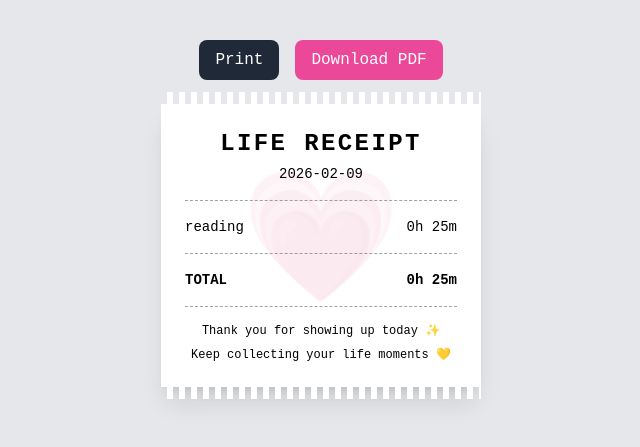
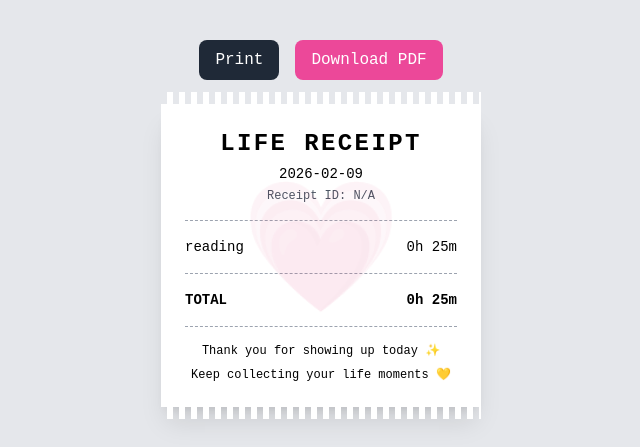
Before and after one commit to siddhiii07/Life-Receipt, a Flask app: page /receipt/2026-02-09 in a window 1280 px wide. Shown: the top 447 px of the page, without its empty margins (319-959 px from the left). Run offline with Flask 3, Linux system fonts and the light colour scheme; a user stored in the database is signed in; data comes from the database, SQL or seed files in the repository; both versions use the stored data as it was before the commit; data that the repository does not hold is empty; parts of the project's set-up code (start-up, migrations or seed data) failed here and were passed over; some libraries are stand-ins or nearby versions.

Commit message:
Implemented persistent receipt ID storage and updated users schema with energy, streak tracking

```diff
--- a/backend/app.py
+++ b/backend/app.py
@@ -45,27 +45,35 @@ def init_db():
     cursor = conn.cursor()
 
     # Users table
+    # Users table
     cursor.execute("""
         CREATE TABLE IF NOT EXISTS users (
-            user_id INTEGER PRIMARY KEY AUTOINCREMENT,
-            name TEXT,
-            email TEXT UNIQUE,
-            password TEXT
+        user_id INTEGER PRIMARY KEY AUTOINCREMENT,
+        name TEXT,
+        email TEXT UNIQUE,
+        password TEXT,
+        energy INTEGER DEFAULT 50,
+        streak INTEGER DEFAULT 0,
+        last_activity_date TEXT,
+        xp INTEGER DEFAULT 0,
+        level INTEGER DEFAULT 1
         )
     """)
 
     # Activities table
     cursor.execute("""
         CREATE TABLE IF NOT EXISTS activities (
-            activity_id INTEGER PRIMARY KEY AUTOINCREMENT,
-            activity_name TEXT,
-            category TEXT,
-            duration REAL,
-            date TEXT,
-            mood TEXT,
-            goal TEXT,
-            notes TEXT,
-            prediction TEXT
+        activity_id INTEGER PRIMARY KEY AUTOINCREMENT,
+        user_id INTEGER,
+        activity_name TEXT,
+        category TEXT,
+        duration REAL,
+        date TEXT,
+        mood TEXT,
+        goal TEXT,
+        notes TEXT,
+        prediction TEXT,
+        receipt_id TEXT
         )
     """)
 
@@ -193,19 +201,33 @@ def receipt(date):
 
     for act in activities:
         duration_minutes = int(act["duration"])
-
         total += duration_minutes
-
         processed.append({
             "name": act["activity_name"],
             "duration": duration_minutes
         })
 
+
+    # ---------- FETCH STORED RECEIPT ID ----------
+    conn = get_db_connection()
+    receipt_row = conn.execute(
+        """
+        SELECT receipt_id FROM activities
+        WHERE user_id = ? AND date = ?
+        LIMIT 1
+        """,
+        (user_id, date)
+    ).fetchone()
+    conn.close()
+
+    receipt_id = receipt_row["receipt_id"] if receipt_row else "N/A"
+
     return render_template(
         "receipt.html",
         date=date,
         activities=processed,
-        total=total
+        total=total,
+        receipt_id=receipt_id
     )
 
 @app.route("/game-dashboard")
@@ -248,18 +270,45 @@ def add_activity():
 
     from datetime import datetime, timedelta
 
-    # Use timeout + autocommit control
     conn = sqlite3.connect(DB_NAME, timeout=10)
     conn.row_factory = sqlite3.Row
     cursor = conn.cursor()
 
     try:
-        # ---------------- STORE ACTIVITY ----------------
+        # ---------- CHECK EXISTING RECEIPT ----------
+        existing_receipt = cursor.execute(
+            """
+            SELECT receipt_id FROM activities
+            WHERE user_id = ? AND date = ?
+            LIMIT 1
+            """,
+            (user_id, data["date"])
+        ).fetchone()
+
+        if existing_receipt:
+            receipt_id = existing_receipt["receipt_id"]
+        else:
+            formatted_date = data["date"].replace("-", "")
+
+            receipt_count = cursor.execute(
+                """
+                SELECT COUNT(DISTINCT date)
+                FROM activities
+                WHERE user_id = ?
+                """,
+                (user_id,)
+            ).fetchone()[0]
+
+            receipt_number = str(receipt_count + 1).zfill(3)
+            receipt_id = f"RCPT-{formatted_date}-U{user_id}-{receipt_number}"
+
+        # ---------- STORE ACTIVITY ----------
         cursor.execute("""
             INSERT INTO activities
-            (activity_name, category, duration, date, mood, goal, notes, prediction, user_id)
-            VALUES (?, ?, ?, ?, ?, ?, ?, ?, ?)
+            (user_id, activity_name, category, duration, date, mood, goal, notes, prediction, receipt_id)
+            VALUES (?, ?, ?, ?, ?, ?, ?, ?, ?, ?)
         """, (
+            user_id,
             data["activity"],
             data["category"],
             data["duration"],
@@ -268,10 +317,10 @@ def add_activity():
             data["goal"],
             data["notes"],
             "Pending",
-            user_id
+            receipt_id
         ))
 
-        # ---------------- ENERGY + STREAK SYSTEM ----------------
+        # ---------- ENERGY + STREAK SYSTEM ----------
         duration = int(data["duration"])
         category = data["category"].lower()
         mood = data["mood"].lower()
@@ -279,7 +328,7 @@ def add_activity():
 
         energy_gain = 0
 
-        # 🎯 Duration reward
+        # Duration reward
         if duration >= 90:
             energy_gain += 20
         elif duration >= 60:
@@ -287,19 +336,19 @@ def add_activity():
         elif duration >= 30:
             energy_gain += 5
 
-        # 🏋️ Category bonus
+        # Category bonus
         if category in ["workout", "exercise", "gym"]:
             energy_gain += 15
         elif category in ["study", "learning"]:
             energy_gain += 8
 
-        # 😊 Mood bonus
+        # Mood bonus
         if mood == "happy":
             energy_gain += 5
         elif mood == "productive":
             energy_gain += 7
 
-        # ---------------- GET USER DATA ----------------
+        # ---------- GET USER DATA ----------
         cursor.execute("""
             SELECT energy, last_activity_date, streak
             FROM users
@@ -315,7 +364,6 @@ def add_activity():
         last_date = user["last_activity_date"]
         streak = user["streak"] if user["streak"] else 0
 
-        # ---------------- STREAK LOGIC ----------------
         today_date = datetime.strptime(today, "%Y-%m-%d")
 
         if last_date:
@@ -331,11 +379,9 @@ def add_activity():
         else:
             streak = 1
 
-        # ---------------- ENERGY CAP ----------------
         new_energy = current_energy + energy_gain
         new_energy = max(0, min(new_energy, 100))
 
-        # ---------------- UPDATE USER ----------------
         cursor.execute("""
             UPDATE users
             SET energy = ?, last_activity_date = ?, streak = ?
@@ -351,6 +397,7 @@ def add_activity():
 
         return jsonify({
             "message": "Activity stored successfully",
+            "receipt_id": receipt_id,
             "energy_gained": energy_gain,
             "new_energy": new_energy,
             "streak": streak
@@ -362,7 +409,6 @@ def add_activity():
 
     finally:
         conn.close()
-
 # Activity stored
 # energy increase smartly
 # Streak builds
@@ -431,48 +477,3 @@ def download_receipt(date):
 if __name__ == "__main__":
     init_db()
     app.run(debug=True)
-
-app = Flask(__name__)
-CORS(app)
-app.secret_key = "super_secret_key"
-
-DB_NAME = "database.db"
-
-# ---------- DATABASE CONNECTION ----------
-def get_db_connection():
-    conn = sqlite3.connect(DB_NAME)
-    conn.row_factory = sqlite3.Row
-    return conn
-
-# ---------- CREATE TABLES ----------
-def init_db():
-    conn = get_db_connection()
-    cursor = conn.cursor()
-
-    # Users table
-    cursor.execute("""
-        CREATE TABLE IF NOT EXISTS users (
-            user_id INTEGER PRIMARY KEY AUTOINCREMENT,
-            name TEXT,
-            email TEXT UNIQUE,
-            password TEXT
-        )
-    """)
-
-    # Activities table
-    cursor.execute("""
-        CREATE TABLE IF NOT EXISTS activities (
-            activity_id INTEGER PRIMARY KEY AUTOINCREMENT,
-            activity_name TEXT,
-            category TEXT,
-            duration REAL,
-            date TEXT,
-            mood TEXT,
-            goal TEXT,
-            notes TEXT,
-            prediction TEXT
-        )
-    """)
-
-    conn.commit()
-    conn.close()
--- a/backend/requirements.txt
+++ b/backend/requirements.txt
@@ -1,5 +1,2 @@
-“Signup, login, activity input, and dashboard pages are connected to the backend, while informational pages remain static.”
-
 flask
 flask-cors
-sqlite3
--- a/backend/templates/receipt.html
+++ b/backend/templates/receipt.html
@@ -80,16 +80,16 @@
         </div>
 
         <!-- Header -->
-        <h2 class="text-center text-2xl font-bold tracking-widest mb-1">
-            LIFE RECEIPT
-        </h2>
+       <h2 class="text-center text-2xl font-bold tracking-widest mb-1">
+       LIFE RECEIPT</h2>
 
-        <p class="text-center text-sm mb-4">
-            {{ date }}
-        </p>
+       <p class="text-center text-sm mb-1">
+       {{ date }}</p>
 
-        <hr class="border-dashed border-gray-400 mb-4">
+      <p class="text-center text-xs text-gray-600 mb-4">
+       Receipt ID: {{ receipt_id }}</p>
 
+      <hr class="border-dashed border-gray-400 mb-4">
         <!-- Activity List -->
         {% for act in activities %}
         <div class="flex justify-between text-sm mb-1">
```
Also changed, not shown: backend/database.db (deleted), 1 other file.
